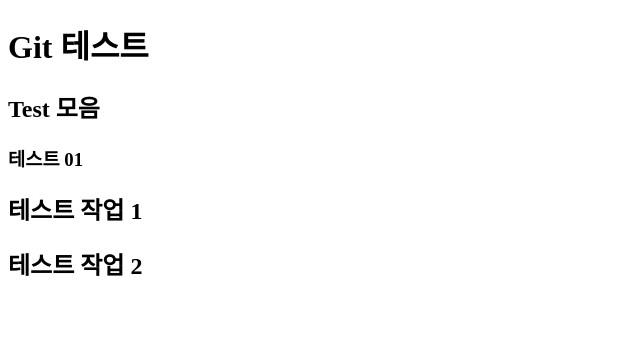
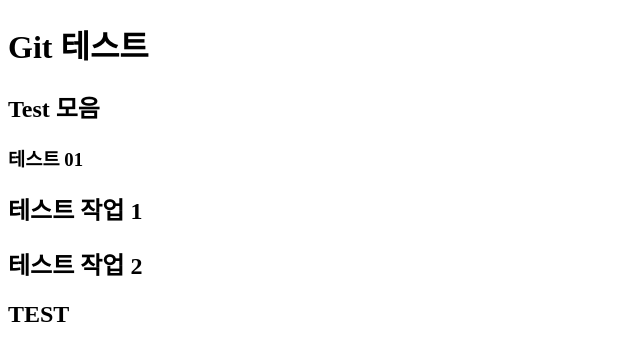
Before and after one commit to hyg1488/Test_Git, a website: page PJ_Test/test.html in a window 1280 px wide. Shown: the whole page, without its empty margins (0-640 px from the left). Drawn offline with Linux system fonts and the light colour scheme.

Commit message:
테스트 추가

```diff
--- a/PJ_Test/test.html
+++ b/PJ_Test/test.html
@@ -19,5 +19,8 @@
     <h2>테스트 작업 1</h2>
     <h2>테스트 작업 2</h2>
   </div>
+  <div class="test">
+    <h2>TEST</h2>
+  </div>
 </body>
 </html>
```
